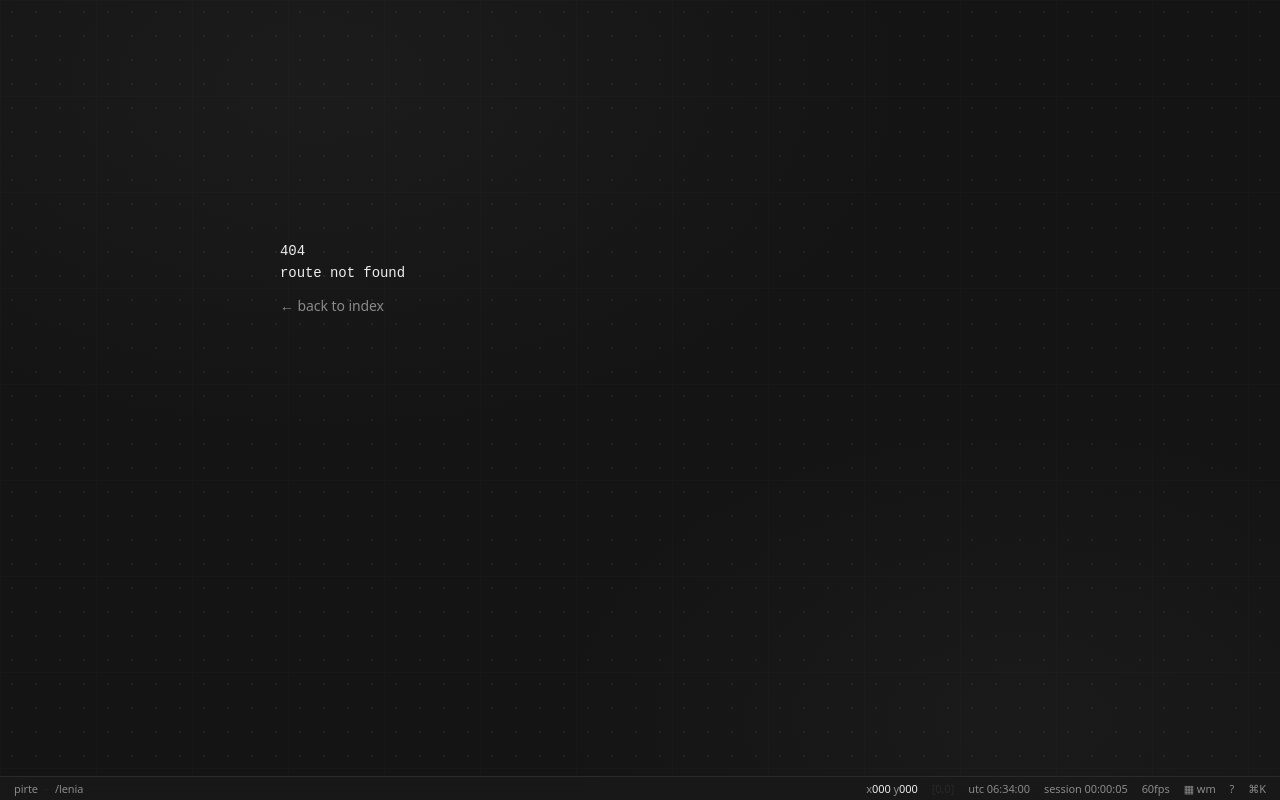
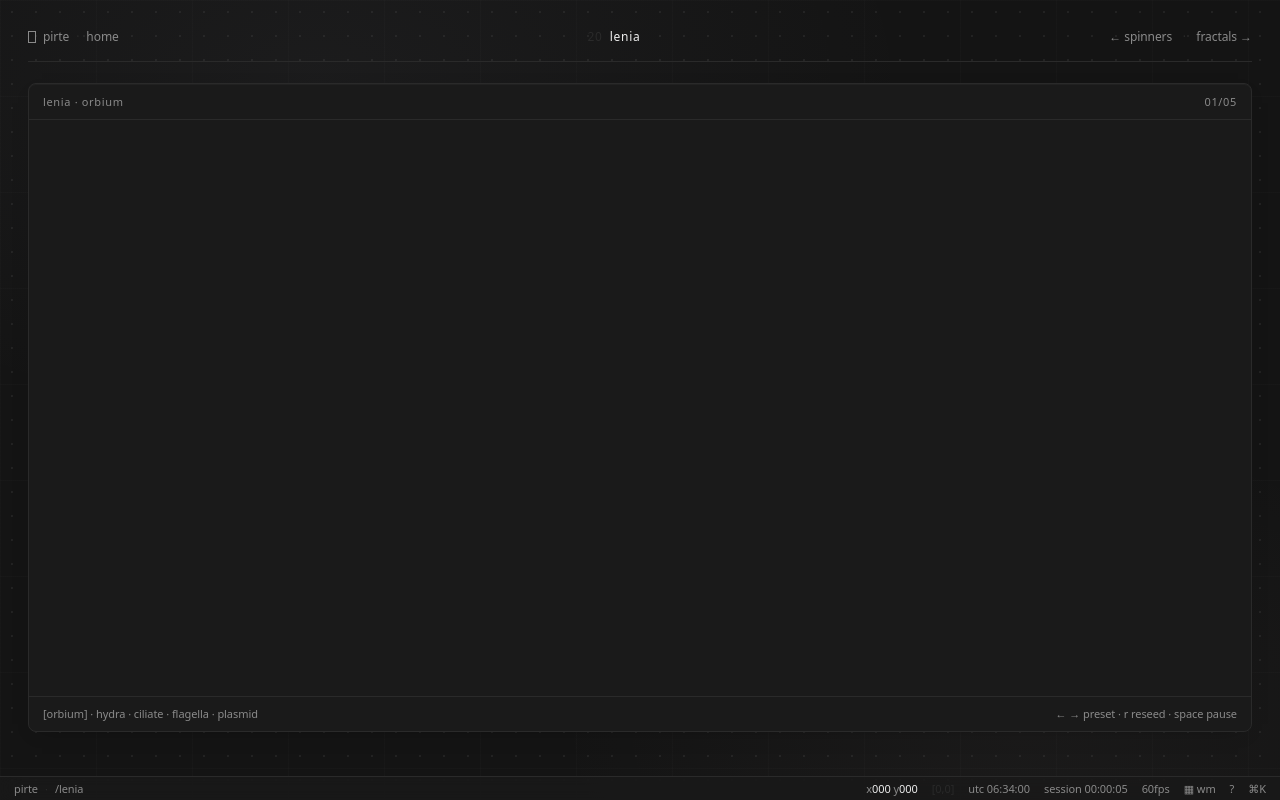
Before and after one commit to sarveshsea/pirte, a React (Vite) app: page /lenia in a window 1280 px wide. Before the commit this address had no page. Built offline with nearby package versions, Linux system fonts and the light colour scheme.

Commit message:
feat: lenia — biological ai · continuous cellular automata · ascii field
Co-Authored-By: Claude Opus 4.7 (1M context) <noreply@anthropic.com>

```diff
--- a/src/App.tsx
+++ b/src/App.tsx
@@ -32,6 +32,7 @@ const Folds        = lazy(() => import('./routes/Folds'))
 const Orbit        = lazy(() => import('./routes/Orbit'))
 const Radio        = lazy(() => import('./routes/Radio'))
 const SpinnersPage = lazy(() => import('./routes/Spinners'))
+const Lenia        = lazy(() => import('./routes/Lenia'))
 const Docs         = lazy(() => import('./routes/Docs'))
 const NotFound     = lazy(() => import('./routes/NotFound'))
 
@@ -57,6 +58,7 @@ const commands: Command[] = [
   { id: 'orbit',       label: 'orbit',       to: '/orbit',       hint: 'iss live · telemetry' },
   { id: 'radio',       label: 'radio',       to: '/radio',       hint: 'global stations · pin the globe' },
   { id: 'spinners',    label: 'spinners',    to: '/spinners',    hint: '54 terminal-style agent spinners' },
+  { id: 'lenia',       label: 'lenia',       to: '/lenia',       hint: 'biological ai · continuous ca · ascii' },
 ]
 
 const TRANSITION = { duration: 0.14, ease: [0.2, 0.7, 0.2, 1] as [number, number, number, number] }
@@ -105,6 +107,7 @@ function AnimatedRoutes() {
               <Route path="/orbit" element={<Orbit />} />
               <Route path="/radio" element={<Radio />} />
               <Route path="/spinners" element={<SpinnersPage />} />
+              <Route path="/lenia" element={<Lenia />} />
               <Route path="*" element={<NotFound />} />
             </Routes>
           </Suspense>
--- a/src/components/PageNav.tsx
+++ b/src/components/PageNav.tsx
@@ -21,6 +21,7 @@ export const ROUTE_ORDER = [
   { path: '/orbit',        label: 'orbit',        code: '17' },
   { path: '/radio',        label: 'radio',        code: '18' },
   { path: '/spinners',     label: 'spinners',     code: '19' },
+  { path: '/lenia',        label: 'lenia',        code: '20' },
 ]
 
 export default function PageNav() {
--- /dev/null
+++ b/src/modules/lenia.ts
@@ -0,0 +1,144 @@
+import type { Scene } from './scene'
+
+// lenia — continuous cellular automata (bert chan, 2018)
+// grid ∈ [0,1], step: grid += dt * growth(kernel ∗ grid)
+// kernel: radial gaussian ring, growth: gaussian around mu
+
+export type LeniaPreset = { label: string; mu: number; sigma: number }
+
+export const LENIA_PRESETS: LeniaPreset[] = [
+  { label: 'orbium',   mu: 0.150, sigma: 0.017 },
+  { label: 'hydra',    mu: 0.156, sigma: 0.0224 },
+  { label: 'ciliate',  mu: 0.138, sigma: 0.0185 },
+  { label: 'flagella', mu: 0.170, sigma: 0.015 },
+  { label: 'plasmid',  mu: 0.148, sigma: 0.020 },
+]
+
+export type LeniaOptions = {
+  radius?: number
+  dt?: number
+  mu?: number
+  sigma?: number
+  ramp?: string
+  stepMs?: number
+}
+
+export type LeniaScene = Scene & {
+  reseed(): void
+  setPreset(mu: number, sigma: number): void
+}
+
+export function createLenia(opts: LeniaOptions = {}): LeniaScene {
+  const R = opts.radius ?? 10
+  const DT = opts.dt ?? 0.12
+  const stepMs = opts.stepMs ?? 55
+  const ramp = opts.ramp ?? ' .·:+=*xX%#@█'
+  let mu = opts.mu ?? 0.15
+  let sigma = opts.sigma ?? 0.017
+
+  const KSIZE = R * 2 + 1
+  const K = new Float32Array(KSIZE * KSIZE)
+  let kSum = 0
+  for (let y = -R; y <= R; y++) {
+    for (let x = -R; x <= R; x++) {
+      const d = Math.hypot(x, y) / R
+      let v = 0
+      if (d > 0 && d < 1) {
+        const s = (d - 0.5) / 0.15
+        v = Math.exp(-0.5 * s * s)
+      }
+      K[(y + R) * KSIZE + (x + R)] = v
+      kSum += v
+    }
+  }
+  if (kSum > 0) for (let i = 0; i < K.length; i++) K[i] /= kSum
+
+  let cols = 0, rows = 0
+  let grid: Float32Array = new Float32Array(0)
+  let next: Float32Array = new Float32Array(0)
+  let stepAt = 0
+
+  const seed = () => {
+    grid.fill(0)
+    const blobs = 3 + ((Math.random() * 4) | 0)
+    for (let b = 0; b < blobs; b++) {
+      const cx = (Math.random() * cols) | 0
+      const cy = (Math.random() * rows) | 0
+      const rr = 5 + ((Math.random() * 7) | 0)
+      for (let dy = -rr; dy <= rr; dy++) {
+        for (let dx = -rr; dx <= rr; dx++) {
+          const d2 = dx * dx + dy * dy
+          if (d2 > rr * rr) continue
+          const gx = (((cx + dx) % cols) + cols) % cols
+          const gy = (((cy + dy) % rows) + rows) % rows
+          const falloff = 1 - d2 / (rr * rr)
+          const v = Math.random() * falloff
+          const i = gy * cols + gx
+          if (v > grid[i]) grid[i] = Math.min(1, v + 0.15)
+        }
+      }
+    }
+  }
+
+  const reset = (c: number, r: number) => {
+    cols = c
+    rows = r
+    grid = new Float32Array(cols * rows)
+    next = new Float32Array(cols * rows)
+    seed()
+    stepAt = 0
+  }
+
+  const step = () => {
+    for (let y = 0; y < rows; y++) {
+      for (let x = 0; x < cols; x++) {
+        let s = 0
+        for (let ky = -R; ky <= R; ky++) {
+          const yy = (((y + ky) % rows) + rows) % rows
+          const row = yy * cols
+          const krow = (ky + R) * KSIZE
+          for (let kx = -R; kx <= R; kx++) {
+            const xx = (((x + kx) % cols) + cols) % cols
+            s += grid[row + xx] * K[krow + (kx + R)]
+          }
+        }
+        const sd = (s - mu) / sigma
+        const g = 2 * Math.exp(-0.5 * sd * sd) - 1
+        let v = grid[y * cols + x] + DT * g
+        if (v < 0) v = 0
+        else if (v > 1) v = 1
+        next[y * cols + x] = v
+      }
+    }
+    const tmp = grid
+    grid = next
+    next = tmp
+  }
+
+  const frame = (t: number) => {
+    if (t - stepAt > stepMs) {
+      step()
+      stepAt = t
+    }
+    const last = ramp.length - 1
+    const lines: string[] = new Array(rows)
+    for (let y = 0; y < rows; y++) {
+      let line = ''
+      for (let x = 0; x < cols; x++) {
+        const v = grid[y * cols + x]
+        const i = v <= 0 ? 0 : v >= 1 ? last : Math.round(v * last)
+        line += ramp[i]
+      }
+      lines[y] = line
+    }
+    return lines.join('\n')
+  }
+
+  return {
+    name: 'lenia',
+    reset,
+    frame,
+    reseed: () => seed(),
+    setPreset: (m, s) => { mu = m; sigma = s },
+  }
+}
--- /dev/null
+++ b/src/routes/Lenia.tsx
@@ -0,0 +1,89 @@
+import { useEffect, useMemo, useRef, useState } from 'react'
+import Tile from '../components/Tile'
+import { createLenia, LENIA_PRESETS } from '../modules/lenia'
+import { prefersReducedMotion } from '../lib/canvas'
+
+export default function Lenia() {
+  const scene = useMemo(() => createLenia(), [])
+  const [presetIdx, setPresetIdx] = useState(0)
+  const [paused, setPaused] = useState(false)
+  const preRef = useRef<HTMLPreElement>(null)
+  const wrapRef = useRef<HTMLDivElement>(null)
+  const preset = LENIA_PRESETS[presetIdx]
+
+  useEffect(() => {
+    scene.setPreset(preset.mu, preset.sigma)
+    scene.reseed()
+  }, [scene, preset])
+
+  useEffect(() => {
+    if (!preRef.current || !wrapRef.current) return
+    const pre = preRef.current
+    const wrap = wrapRef.current
+
+    const measure = () => {
+      const probe = document.createElement('span')
+      probe.textContent = 'M'
+      probe.style.visibility = 'hidden'
+      pre.appendChild(probe)
+      const cw = probe.getBoundingClientRect().width
+      const ch = probe.getBoundingClientRect().height
+      pre.removeChild(probe)
+      const rect = wrap.getBoundingClientRect()
+      // cap grid so convolution stays ~16fps on mid-range machines
+      const cols = Math.min(140, Math.max(20, Math.floor(rect.width / cw)))
+      const rows = Math.min(56,  Math.max(10, Math.floor(rect.height / ch)))
+      scene.reset(cols, rows)
+    }
+
+    measure()
+    const ro = new ResizeObserver(measure)
+    ro.observe(wrap)
+
+    let raf = 0
+    const reduce = prefersReducedMotion()
+    const loop = (t: number) => {
+      if (!paused) pre.textContent = scene.frame(t)
+      if (!reduce) raf = requestAnimationFrame(loop)
+    }
+    if (reduce) pre.textContent = scene.frame(0)
+    else raf = requestAnimationFrame(loop)
+    return () => {
+      ro.disconnect()
+      if (raf) cancelAnimationFrame(raf)
+    }
+  }, [scene, paused])
+
+  useEffect(() => {
+    const onKey = (e: KeyboardEvent) => {
+      if (e.target instanceof HTMLInputElement || e.target instanceof HTMLTextAreaElement) return
+      if (e.key === ' ') { e.preventDefault(); setPaused((v) => !v) }
+      else if (e.key === 'r' || e.key === 'R') { scene.reseed() }
+      else if (e.key === 'ArrowRight') setPresetIdx((v) => (v + 1) % LENIA_PRESETS.length)
+      else if (e.key === 'ArrowLeft')  setPresetIdx((v) => (v - 1 + LENIA_PRESETS.length) % LENIA_PRESETS.length)
+    }
+    window.addEventListener('keydown', onKey)
+    return () => window.removeEventListener('keydown', onKey)
+  }, [scene])
+
+  return (
+    <Tile
+      label={`lenia · ${preset.label}`}
+      code={`${String(presetIdx + 1).padStart(2, '0')}/${String(LENIA_PRESETS.length).padStart(2, '0')}`}
+      footer={
+        <div className="flex items-center justify-between">
+          <span>{LENIA_PRESETS.map((p, n) => n === presetIdx ? `[${p.label}]` : p.label).join('  ·  ')}</span>
+          <span>← → preset · r reseed · space {paused ? 'resume' : 'pause'}</span>
+        </div>
+      }
+    >
+      <div ref={wrapRef} className="h-[72vh] w-full overflow-hidden">
+        <pre
+          ref={preRef}
+          className="m-0 h-full w-full whitespace-pre text-[12px] leading-[1.1] text-[var(--color-fg)]"
+          style={{ tabSize: 1 }}
+        />
+      </div>
+    </Tile>
+  )
+}
```
